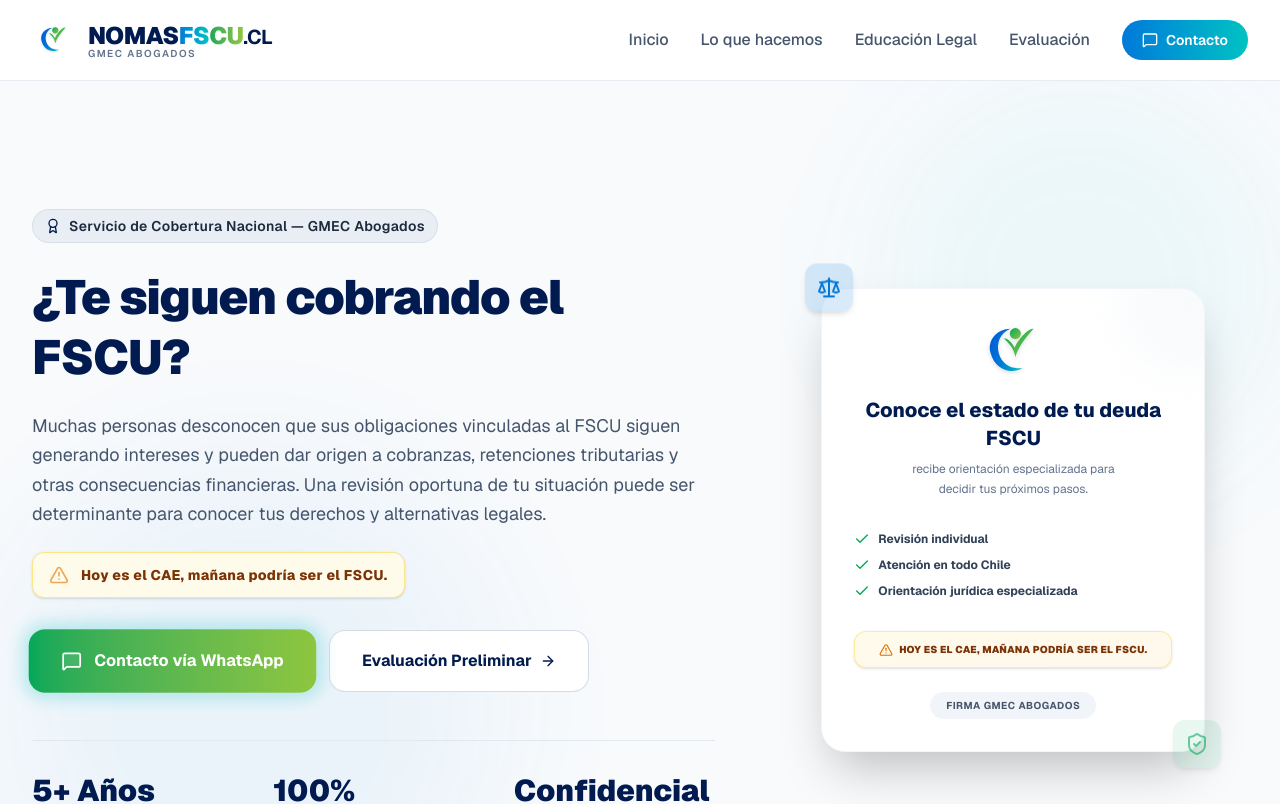
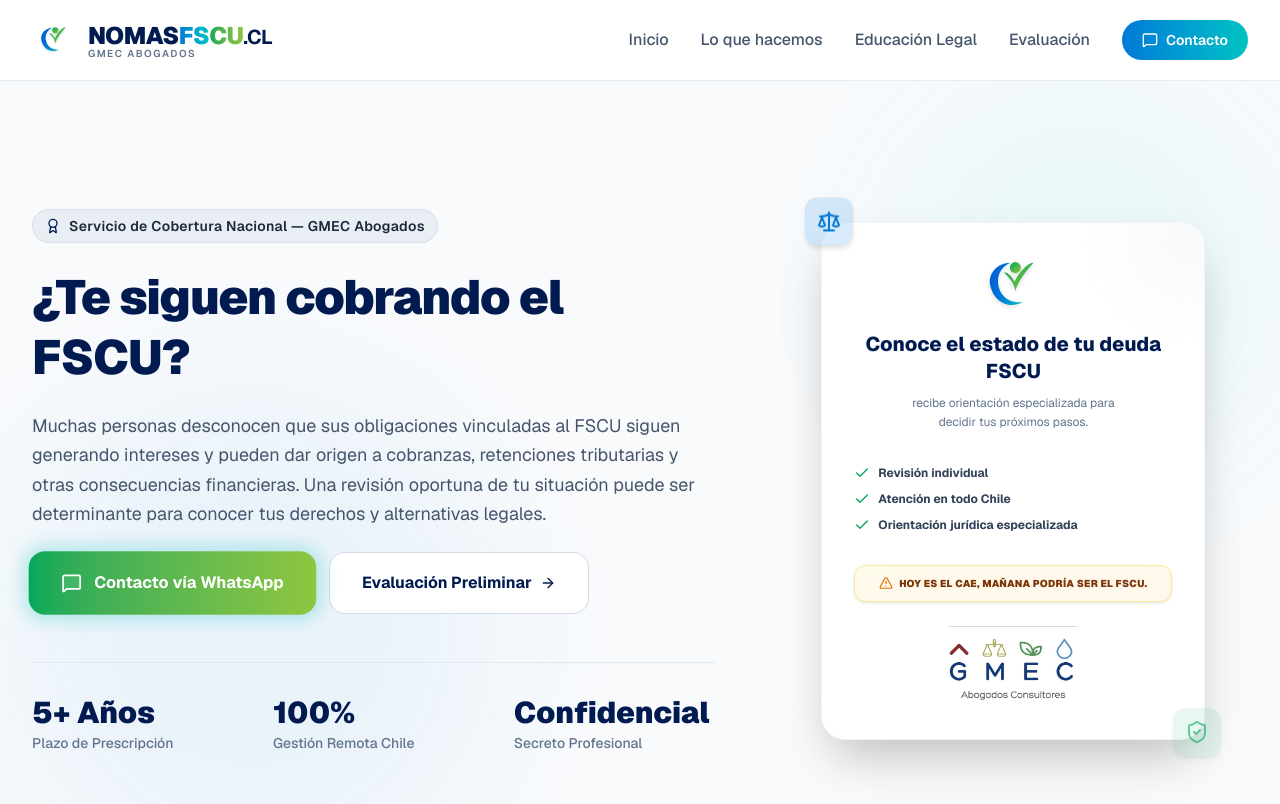
Before and after one commit to k00cker/nomasfiuuu, a Next.js app: page / in a window 1280 px wide. Shown: the top 804 px of the page. Built offline with nearby package versions, Linux system fonts and the light colour scheme.

Commit message:
style(hero): remover banner de alerta y colocar logo de GMEC en ambas tarjetas informativas

```diff
--- a/src/app/page.tsx
+++ b/src/app/page.tsx
@@ -305,13 +305,7 @@
                 Muchas personas desconocen que sus obligaciones vinculadas al FSCU siguen generando intereses y pueden dar origen a cobranzas, retenciones tributarias y otras consecuencias financieras. Una revisión oportuna de tu situación puede ser determinante para conocer tus derechos y alternativas legales.
               </p>
 
-              {/* Contingency Alert Banner */}
-              <div className="flex items-center gap-3 px-4 py-3 rounded-xl bg-amber-50 border border-amber-200 text-amber-900 mb-8 max-w-2xl shadow-sm">
-                <AlertTriangle className="w-5 h-5 text-amber-600 flex-shrink-0 animate-pulse" />
-                <span className="text-sm font-extrabold tracking-wide">
-                  Hoy es el CAE, mañana podría ser el FSCU.
-                </span>
-              </div>
+
 
               {/* Immediate conversion action */}
               <div className="flex flex-col sm:flex-row gap-4 w-full sm:w-auto">
@@ -394,8 +388,14 @@
                     <span>Hoy es el CAE, mañana podría ser el FSCU.</span>
                   </div>
 
-                  <div className="px-4 py-1.5 rounded-full bg-slate-100 text-[10px] text-slate-600 font-bold uppercase tracking-wider mt-2">
-                    Firma GMEC Abogados
+                  <div className="pt-2">
+                    <Image
+                      src="/img/gmecLOGO.jpeg"
+                      alt="Logo GMEC Abogados"
+                      width={140}
+                      height={42}
+                      className="rounded-lg opacity-95 hover:opacity-100 transition-all duration-300"
+                    />
                   </div>
                 </div>
               </div>
@@ -925,8 +925,14 @@
                     <span>Hoy es el CAE, mañana podría ser el FSCU.</span>
                   </div>
 
-                  <div className="px-4 py-1.5 rounded-full bg-slate-100 text-[10px] text-slate-600 font-bold uppercase tracking-wider mt-2">
-                    Firma GMEC Abogados
+                  <div className="pt-2">
+                    <Image
+                      src="/img/gmecLOGO.jpeg"
+                      alt="Logo GMEC Abogados"
+                      width={140}
+                      height={42}
+                      className="rounded-lg opacity-95 hover:opacity-100 transition-all duration-300"
+                    />
                   </div>
                 </div>
               </div>
```
